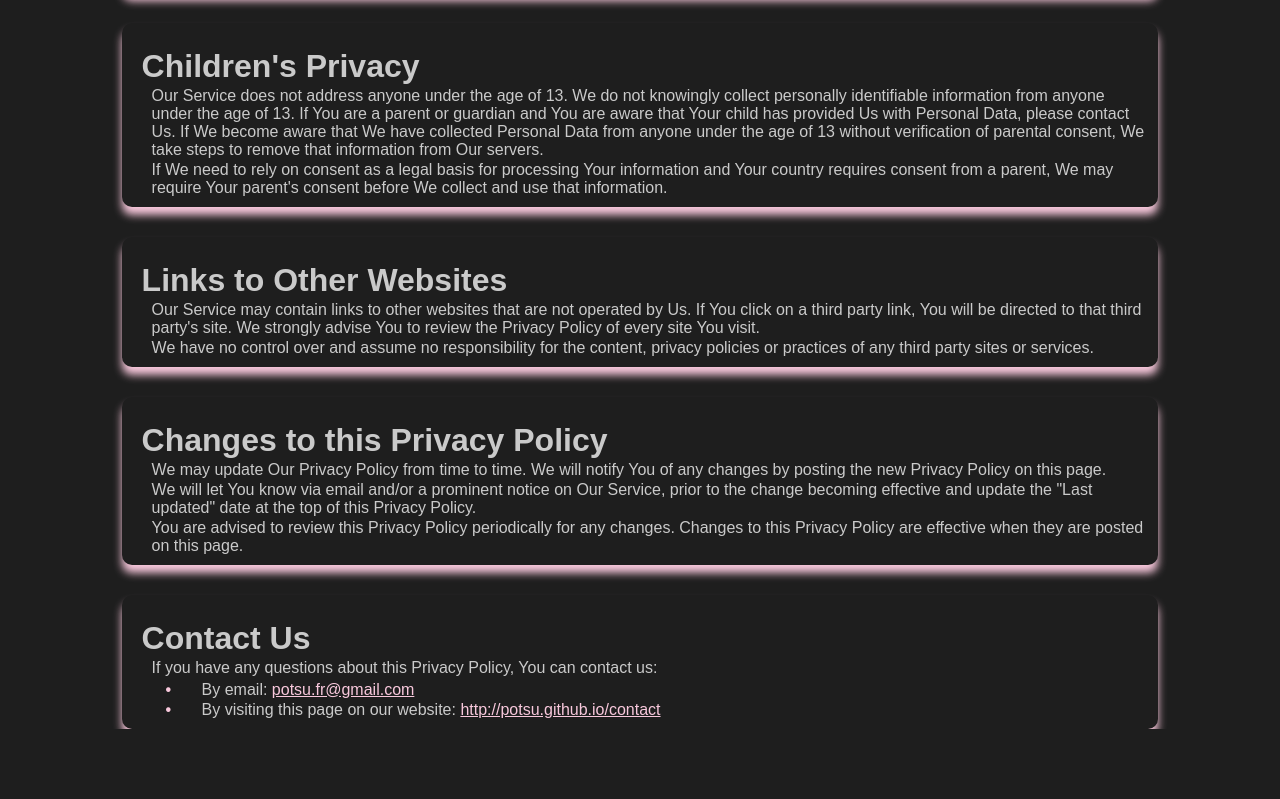
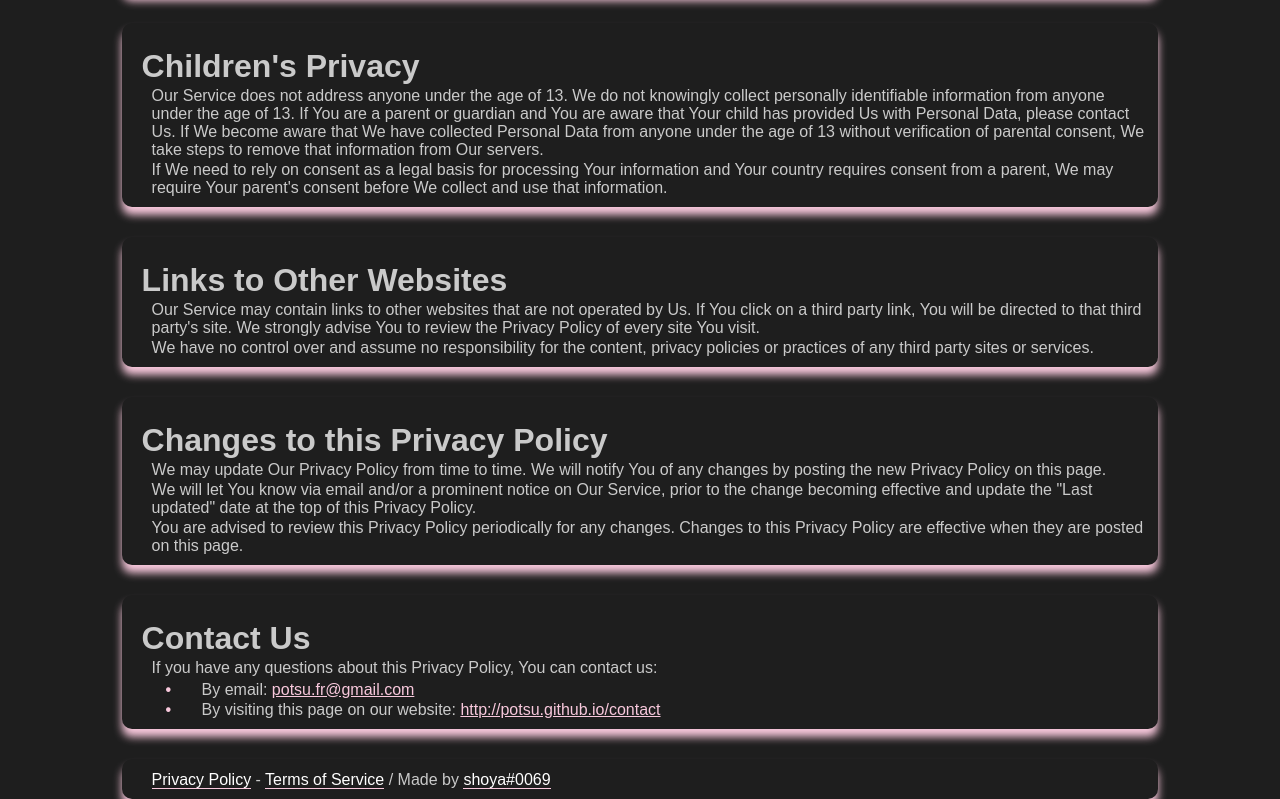
Before and after one commit to PotsuBot/PotsuBot.gihub.io, a plain HTML site: page privacy.html in a window 1280 px wide. Shown: the part 2183-2982 px from the top of the page. Before the commit the page ends 2912 px from the top, so only its background shows below. Drawn offline with Linux system fonts and the light colour scheme.

Commit message:
site v1.0.4

```diff
--- a/assets/css/style-pt.css
+++ b/assets/css/style-pt.css
@@ -67,3 +67,14 @@ div.inside {
     overflow-y: scroll;
     scrollbar-width: thin;
 }
+.copyright a {
+  color: #fff;
+  text-decoration: none;
+  border-bottom: 1px solid #f8c8dc;
+  transition-duration: 0.5s;
+}
+.copyright a:hover {
+  color: #f8c8dc;
+  border-bottom: 1px solid #fff;
+  transition-duration: 0.5s;
+}
--- a/privacy.html
+++ b/privacy.html
@@ -251,5 +251,14 @@
             </li>
         </ul>
     </div>
+	<div class="copyright">
+        <p>
+            <a href="privacy.html">Privacy Policy</a>
+            -
+            <a href="terms.html">Terms of Service</a>
+			/ Made by
+            <a href="https://discord.com/users/320247239886766082" target="_blank">shoya#0069</a>
+        </p>
+	</div>
     </body>
 </html>
```
Also changed, not shown: index.html (+1 -1 lines), terms.html (+9 -0 lines).
